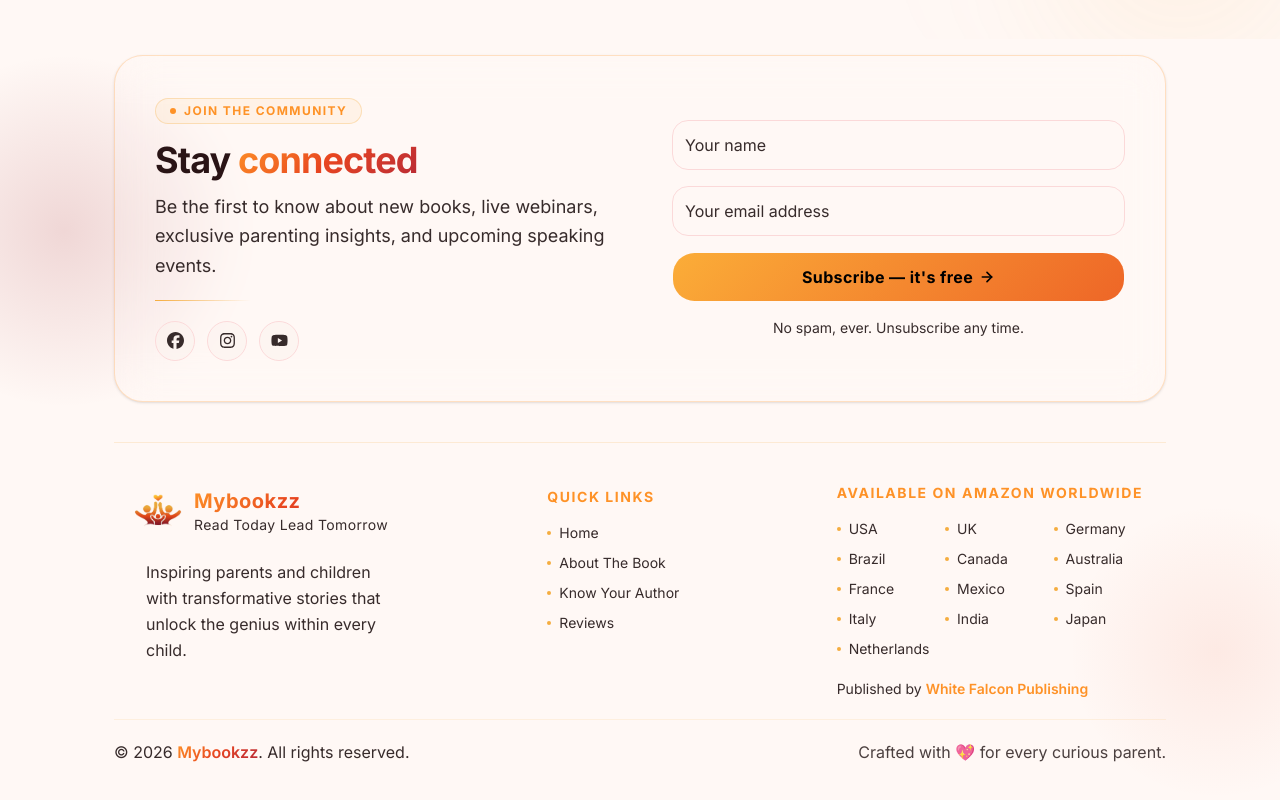
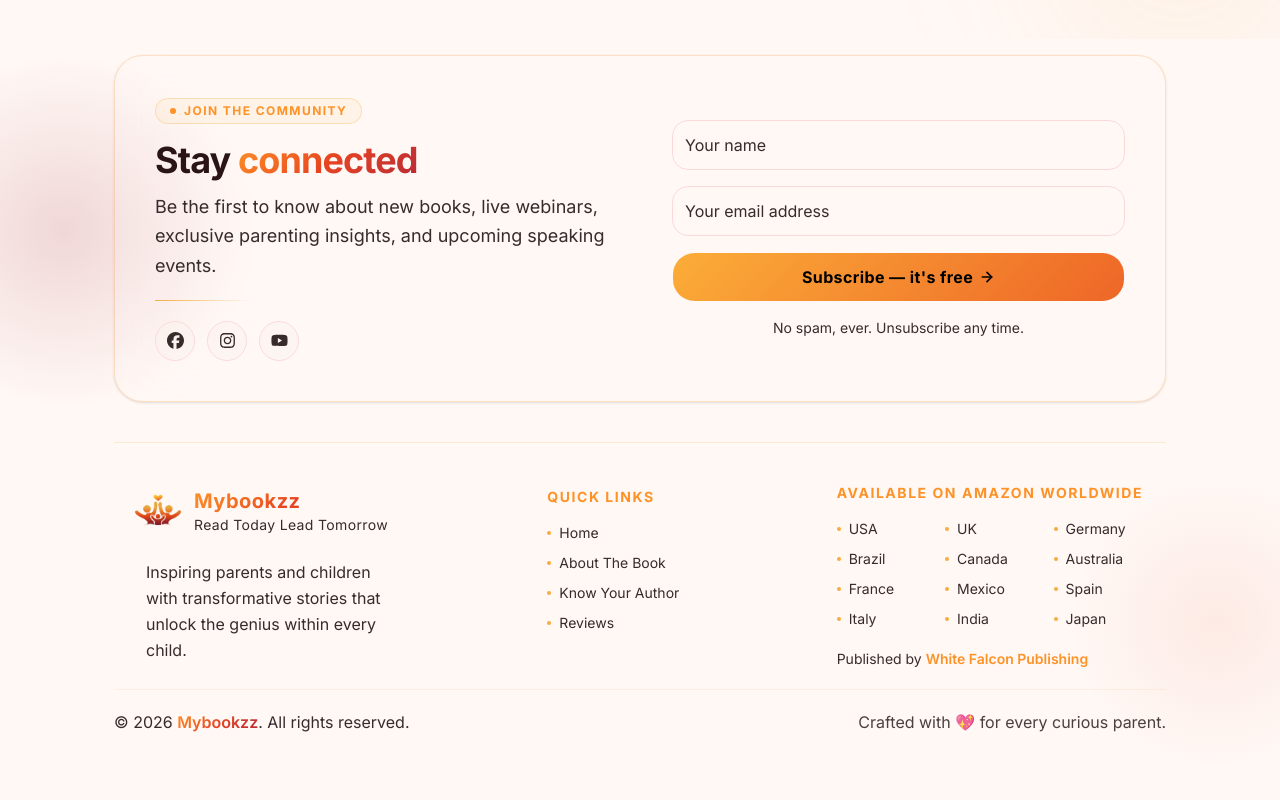
Before and after one commit to Amitkumar458/Maruthi-author-website, a Next.js app: page / in a window 1280 px wide. Shown: the part 3449-4249 px from the top of the page. Built offline with nearby package versions, Linux system fonts and the light colour scheme.

Commit message:
feat: remove country\n\nremove Netherlands from AMAZON_COUNTRIES

```diff
--- a/src/components/shared/Footer.tsx
+++ b/src/components/shared/Footer.tsx
@@ -36,7 +36,6 @@ const AMAZON_COUNTRIES = [
     { label: "Italy", code: "IT" },
     { label: "India", code: "IN" },
     { label: "Japan", code: "JP" },
-    { label: "Netherlands", code: "NL" },
 ];
 
 const validationSchema = Yup.object({
```
